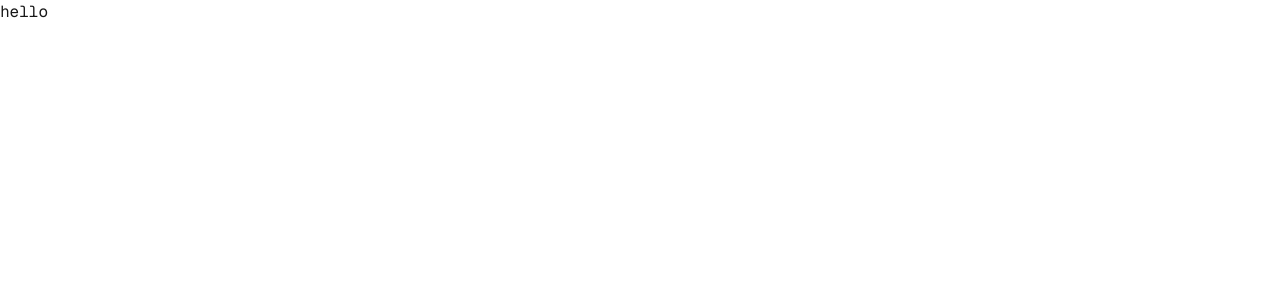
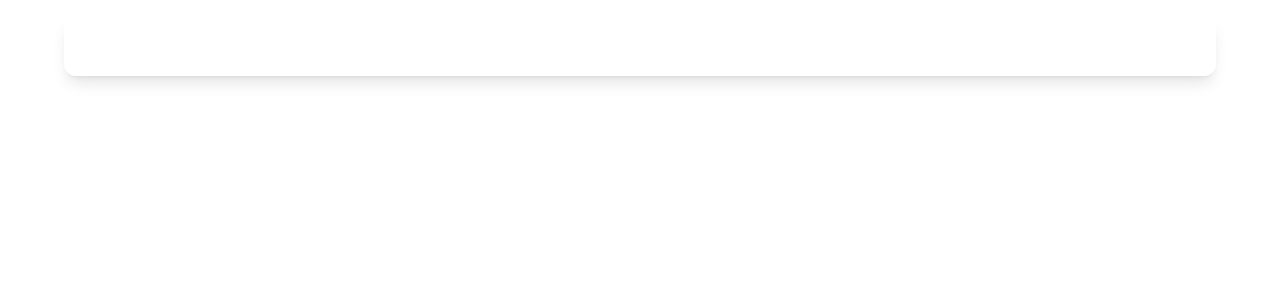
Before and after one commit to Bibintanggg/porto-v4, a Next.js app: page /home in a window 1280 px wide. Shown: the top 300 px of the page. Built offline with nearby package versions, Linux system fonts and the light colour scheme.

Commit message:
feat: new nav with framer motion, add types and data for projects section

```diff
--- /dev/null
+++ b/src/app/components/Navbar.tsx
@@ -0,0 +1,49 @@
+"use client"
+
+import { motion } from "framer-motion"
+import { useEffect, useState } from "react"
+
+export default function Navbar() {
+    const [isScrolled, setIsScrolled] = useState(false)
+
+    useEffect(() => {
+        const handleScroll = () => {
+            setIsScrolled(window.scrollY > 50);
+        };
+        window.addEventListener("scroll", handleScroll);
+        return () => window.removeEventListener('scroll', handleScroll)
+    }, [])
+
+    return (
+    <motion.nav
+        initial={false}
+        animate={{
+            width: isScrolled ? "40%" : "90%",
+            borderRadius: isScrolled ? 9999 : 12,
+            paddingLeft: isScrolled ? 32 : 40,
+            paddingRight: isScrolled ? 32 : 40,
+            backgroundColor: isScrolled ? "rgba(255, 255, 255, 0.1)" : "rgba(255, 255, 255, 0.05)",
+            borderColor: isScrolled ? "rgba(255, 255, 255, 0.2)" : "rgba(255, 255, 255, 0.1)",
+        }}
+        transition={{
+            type: "spring",
+            damping: 20,
+            stiffness: 300,
+        }}
+        className="fixed top-4 left-1/2 transform -translate-x-1/2 z-50 backdrop-blur-md shadow-lg py-5"
+    >
+        <ul className="flex gap-8 justify-center text-white text-sm font-medium tracking-wide">
+            {["home", "about", "projects", "contact"].map((item) => (
+                <motion.li key={item} whileHover={{ scale: 1.05 }}>
+                    <a
+                        href={`#${item}`}
+                        className="hover:text-blue-400 transition-colors duration-200"
+                    >
+                        {item.charAt(0).toUpperCase() + item.slice(1)}
+                    </a>
+                </motion.li>
+            ))}
+        </ul>
+    </motion.nav>
+);
+}
--- a/src/app/home/page.tsx
+++ b/src/app/home/page.tsx
@@ -1,7 +1,9 @@
+import Navbar from "../components/Navbar";
+
 export default function Home() {
     return (
-        <div className="font-mono">
-            hello
+        <div className="font-mono h-[500vh]">
+            <Navbar/>
         </div>
     )
 }
--- /dev/null
+++ b/src/data/project.ts
@@ -0,0 +1,12 @@
+import { Project } from "@/types/project";
+
+export const project: Project[] = [
+    {
+        id: 1,
+        title: "",
+        description: "",
+        image: "",
+        techStack: ['', ''],
+        link: ""
+    }
+]
```
Also changed, not shown: package.json (+7 -6 lines), 1 other file (tests, documents, lock files or other folders).
